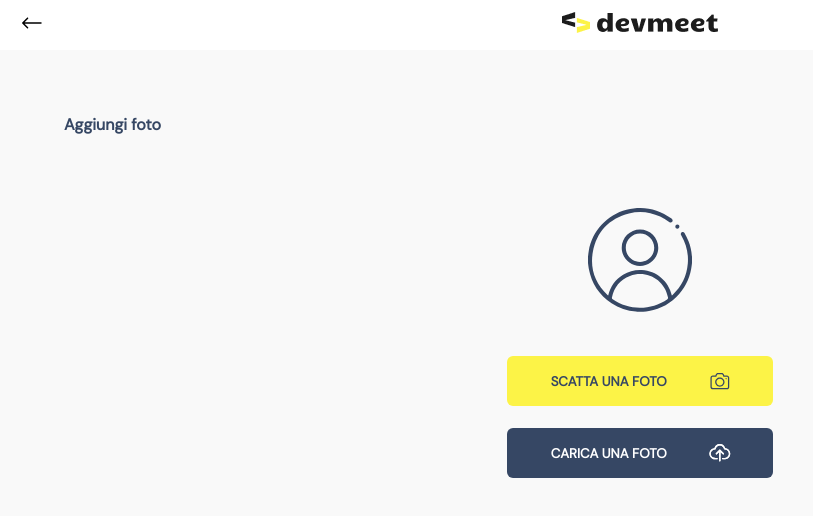
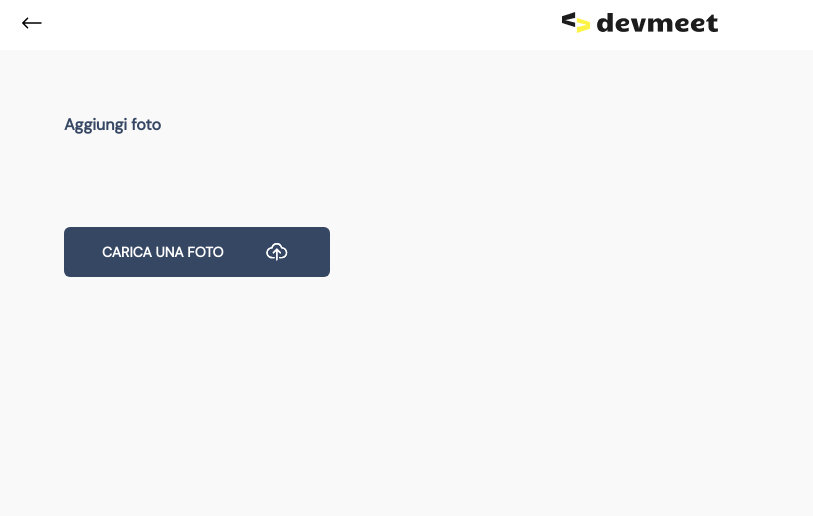
Before and after one commit to Emiliano-S/devmeet, a React (Create React App) app: page /signUp/regUser/addPhoto in a window 1280 px wide. Shown: the top 516 px of the page, without its empty margins (0-813 px from the left). Built offline with nearby package versions, Linux system fonts and the light colour scheme; no server answers; the HTML template or start-up script is replaced by a standard one.

Commit message:
cambio upload

```diff
--- a/src/components/AddPhoto.js
+++ b/src/components/AddPhoto.js
@@ -2,62 +2,101 @@ import { Link } from "react-router-dom";
 import Button from "./Button";
 import MakePhotoButton from "./MakePhotoButton";
 import UploadButtonPhoto from "./UploadButtonPhoto";
-import Logoholder from '../assets/svg/Logoholder.svg'
+import Logoholder from "../assets/svg/Logoholder.svg";
+import UploadAndDisplayImage from "./UploadPhoto";
 export function AddPhoto({ user, company }) {
   return (
-        <div style={{ margin: "5%", display: "flex", flexDirection: "column", height: "100%", }} className="PhotoContainer">
-            {user &&
-                <div style={{
-                    width: '100%',
+    <div
+      style={{
+        padding: "5%",
         display: "flex",
         flexDirection: "column",
-                }}>
-                    <div style={{
+        height: "100%",
+      }}
+      className="PhotoContainer"
+    >
+      {user && (
+        <div
+          style={{
+            width: "100%",
+            display: "flex",
+            flexDirection: "column",
+          }}
+        >
+          <div
+            style={{
               display: "flex",
               width: "100%",
               justifycontent: "flex-start",
-                        marginBottom: "50px"
-                    }}>
+              marginBottom: "50px",
+            }}
+          >
             <div>
-                            <p style={{ color: "#364764", fontWeight: "bold" }}>Aggiungi foto</p>
+              <p style={{ color: "#364764", fontWeight: "bold" }}>
+                Aggiungi foto
+              </p>
             </div>
           </div>
-                    <MakePhotoButton
-                        bgColor={'#FCF347'}
-                        text={'SCATTA UNA FOTO'}
-                        textColor={'#364764'}
-                        textClicked={'SCATTA UNA FOTO'}
-                        registration user />
-                    <UploadButtonPhoto registration user
-                        bgColor={'#364764'}
-                        textColor={'white'}
-                        text={'CARICA UNA FOTO'}
-                        textClicked={'CONTINUA'} />
-                </div>}
 
-            {company &&
-                <div style={{
-                    width: '100%',
+          {/* <MakePhotoButton
+            bgColor={"#FCF347"}
+            text={"SCATTA UNA FOTO"}
+            textColor={"#364764"}
+            textClicked={"SCATTA UNA FOTO"}
+            registration
+            user
+          /> */}
+          <UploadAndDisplayImage
+            registration
+            user
+            bgColor={"#364764"}
+            textColor={"white"}
+            text={"CARICA UNA FOTO"}
+            textClicked={"CONTINUA"}
+          />
+          {/* <UploadButtonPhoto
+            registration
+            user
+            bgColor={"#364764"}
+            textColor={"white"}
+            text={"CARICA UNA FOTO"}
+            textClicked={"CONTINUA"}
+          /> */}
+        </div>
+      )}
+
+      {company && (
+        <div
+          style={{
+            width: "100%",
             display: "flex",
             flexDirection: "column",
-                }}>
-                    <div style={{
+          }}
+        >
+          <div
+            style={{
               display: "flex",
               width: "100%",
               justifycontent: "flex-start",
-                        marginBottom: "50px"
-                    }}>
+              marginBottom: "50px",
+            }}
+          >
             <div>
-                            <p style={{ color: "#364764", fontWeight: "bold" }}>Aggiungi logo aziendale</p>
+              <p style={{ color: "#364764", fontWeight: "bold" }}>
+                Aggiungi logo aziendale
+              </p>
             </div>
           </div>
-                    <UploadButtonPhoto registration company
-                        bgColor={'#FCF347'}
-                        text={'CARICA UN LOGO'}
-                        textColor={'#364764'}
-                        textClicked={'CONTINUA'}
+          <UploadButtonPhoto
+            registration
+            company
+            bgColor={"#FCF347"}
+            text={"CARICA UN LOGO"}
+            textColor={"#364764"}
+            textClicked={"CONTINUA"}
           />
-                </div>}
         </div>
-    )
+      )}
+    </div>
+  );
 }
--- a/src/components/MakePhotoButton.js
+++ b/src/components/MakePhotoButton.js
@@ -1,8 +1,6 @@
-import { useEffect, useRef, useState } from "react"
-import CloudWhite from '../assets/svg/CloudWhite.svg'
-import Camera from '../assets/svg/Camera.svg'
-import Placeholder from '../assets/svg/Placeholder.svg'
-import Logoholder from '../assets/svg/Logoholder.svg'
+import { useEffect, useRef, useState } from "react";
+import CloudWhite from "../assets/svg/CloudWhite.svg";
+import Camera from "../assets/svg/Camera.svg";
 
 const MakePhotoButton = ({
   wd,
@@ -13,9 +11,8 @@ const MakePhotoButton = ({
   textClicked,
   hg,
   user,
-  company
+  company,
 }) => {
-
   const [active, setActive] = useState(true);
   const [photo, setPhoto] = useState(true);
   const [camera, setCamera] = useState(true);
@@ -30,12 +27,12 @@ const MakePhotoButton = ({
   const getVideo = () => {
     navigator.mediaDevices
       .getUserMedia({ video: { width: 240, height: 240 } })
-      .then(stream => {
+      .then((stream) => {
         let video = videoRef.current;
         video.srcObject = stream;
         video.play();
       })
-      .catch(err => {
+      .catch((err) => {
         console.error("error:", err);
       });
   };
@@ -52,11 +49,7 @@ const MakePhotoButton = ({
     return setInterval(() => {
       ctx.drawImage(video, 0, 0, width, height);
     }, 200);
-
-
   };
-
-
 
   const takePhoto = () => {
     setPhoto(false);
@@ -78,17 +71,16 @@ const MakePhotoButton = ({
         strip.removeChild(strip.firstChild);
       }, 500);
       setTimeout(() => {
-        getVideo()
-        setCamera(true)
+        getVideo();
+        setCamera(true);
       }, 600);
       console.log("cameraON");
       setPhoto(true);
     } else {
       setCamera(false);
       strip.insertBefore(link, strip.firstChild);
-      console.log("cameraoff")
+      console.log("cameraoff");
     }
-
   };
 
   const handleButtonClick = () => {
@@ -97,125 +89,200 @@ const MakePhotoButton = ({
   };
 
   const handleButtonClicked = () => {
-    getVideo();
     setActive(true);
     setCamera(true);
-  }
+  };
 
   return (
-    <div style={{ width: '100%', display: "flex", justifyContent: "center", marginTop: '22px' }}>
-      {active && <>
-        <div style={{ display: "flex", flexDirection: "column", alignItems: "center" }}>
-          {user && <div style={{ display: "flex", justifyContent: "center", paddingBottom: "44px", borderRadius: "5px" }}>
-            <img src={Placeholder} />
-          </div>}
-          {company && <div style={{ display: "flex", justifyContent: "center", paddingBottom: "44px", borderRadius: "5px" }}>
-            <img src={Logoholder} />
-          </div>}
+    <div
+      style={{
+        width: "100%",
+        display: "flex",
+        justifyContent: "center",
+        marginTop: "22px",
+      }}
+    >
+      {active && (
+        <>
+          <div
+            style={{
+              display: "flex",
+              flexDirection: "column",
+              alignItems: "center",
+            }}
+          >
             <button
               onClick={handleButtonClick}
               style={{
-              display: 'flex',
-              alignItems: 'center',
+                display: "flex",
+                alignItems: "center",
                 backgroundColor: bgColor,
-              width: '266px',
+                width: "266px",
                 color: textColor,
                 fontWeight: wg,
                 borderRadius: "6px",
-              height: '50px',
+                height: "50px",
                 border: "none",
                 cursor: "pointer",
                 marginBottom: "22px",
               }}
             >
-            <div style={{ width: '60%', display: 'flex', justifyContent: 'flex-end', fontWeight: "bold" }}>
+              <div
+                style={{
+                  width: "60%",
+                  display: "flex",
+                  justifyContent: "flex-end",
+                  fontWeight: "bold",
+                }}
+              >
                 {text}
               </div>
-            <div style={{ width: '40%', display: 'flex', justifyContent: 'center' }}>
+              <div
+                style={{
+                  width: "40%",
+                  display: "flex",
+                  justifyContent: "center",
+                }}
+              >
                 <img src={Camera} alt="+" />
               </div>
             </button>
           </div>
-      </>}
-      {!active &&
-        <div style={{ display: "flex", flexDirection: "column", alignItems: "center" }}>
+        </>
+      )}
+      {!active && (
+        <div
+          style={{
+            display: "flex",
+            flexDirection: "column",
+            alignItems: "center",
+          }}
+        >
           <>
-            {camera &&
-              <div style={{ display: "block", width: "300",  marginBottom: "20px", }}>
-                <video onCanPlay={() => paintToCanvas()} ref={videoRef} style={{ display: "block", borderRadius: "50%" }} />
+            {camera && (
+              <div
+                style={{ display: "block", width: "300", marginBottom: "20px" }}
+              >
+                <video
+                  onCanPlay={() => paintToCanvas()}
+                  ref={videoRef}
+                  style={{ display: "block", borderRadius: "50%" }}
+                />
                 <canvas ref={photoRef} style={{ display: "none" }} />
-              </div>}
-            {!camera &&
+              </div>
+            )}
+            {!camera && (
               <>
-                <div style={{ display: "none", width: "400",}}>
-                  <video onCanPlay={() => paintToCanvas()} ref={videoRef} style={{ display: "none" }} />
-                  <canvas ref={photoRef} style={{ display: "none",}} />
+                <div style={{ display: "none", width: "400" }}>
+                  <video
+                    onCanPlay={() => paintToCanvas()}
+                    ref={videoRef}
+                    style={{ display: "none" }}
+                  />
+                  <canvas ref={photoRef} style={{ display: "none" }} />
                 </div>
               </>
-            }
-            <div style={{height: "240", width: "240", borderRadius: "50%"}}>
-              <div style={{height: "240", width: "240", marginBottom: "22px"}} ref={stripRef}  />
+            )}
+            <div style={{ height: "240", width: "240", borderRadius: "50%" }}>
+              <div
+                style={{ height: "240", width: "240", marginBottom: "22px" }}
+                ref={stripRef}
+              />
             </div>
             <button
               onClick={takePhoto}
               style={{
-                display: 'flex',
-                alignItems: 'center',
+                display: "flex",
+                alignItems: "center",
                 backgroundColor: bgColor,
-                width: '266px',
+                width: "266px",
                 color: textColor,
                 fontWeight: wg,
                 borderRadius: "6px",
-                height: '50px',
+                height: "50px",
                 border: "none",
                 cursor: "pointer",
-                marginBottom: "22px"
+                marginBottom: "22px",
               }}
             >
-              {photo &&
-                <div style={{ width: '60%', display: 'flex', justifyContent: 'flex-end', fontWeight: "bold",  }}>
+              {photo && (
+                <div
+                  style={{
+                    width: "60%",
+                    display: "flex",
+                    justifyContent: "flex-end",
+                    fontWeight: "bold",
+                  }}
+                >
                   SCATTA
                 </div>
-              }
-              {!photo &&
-                <div style={{ width: '60%', display: 'flex', justifyContent: 'flex-end', fontWeight: "bold" }}>
+              )}
+              {!photo && (
+                <div
+                  style={{
+                    width: "60%",
+                    display: "flex",
+                    justifyContent: "flex-end",
+                    fontWeight: "bold",
+                  }}
+                >
                   SCATTA DI NUOVO
                 </div>
-              }
-              <div style={{ width: '40%', display: 'flex', justifyContent: 'center' }}>
+              )}
+              <div
+                style={{
+                  width: "40%",
+                  display: "flex",
+                  justifyContent: "center",
+                }}
+              >
                 <img src={Camera} alt="-" />
               </div>
             </button>
-            {!photo &&
+            {!photo && (
               <button
                 onClick={takePhoto}
                 style={{
-                  display: 'flex',
-                  alignItems: 'center',
+                  display: "flex",
+                  alignItems: "center",
                   backgroundColor: bgColor,
-                  width: '266px',
+                  width: "266px",
                   color: textColor,
                   fontWeight: wg,
                   borderRadius: "6px",
-                  height: '50px',
+                  height: "50px",
                   border: "none",
                   cursor: "pointer",
-                  marginBottom: "22px"
+                  marginBottom: "22px",
                 }}
               >
-                <div style={{ width: '60%', display: 'flex', justifyContent: 'center', fontWeight: "bold", paddingLeft: "40px" }}>
+                <div
+                  style={{
+                    width: "60%",
+                    display: "flex",
+                    justifyContent: "center",
+                    fontWeight: "bold",
+                    paddingLeft: "40px",
+                  }}
+                >
                   SALVA
                 </div>
-                <div style={{ width: '40%', display: 'flex', justifyContent: 'center' }}>
+                <div
+                  style={{
+                    width: "40%",
+                    display: "flex",
+                    justifyContent: "center",
+                  }}
+                >
                   <img src={CloudWhite} alt="-" />
                 </div>
-              </button>}
+              </button>
+            )}
           </>
         </div>
-      }
+      )}
     </div>
-  )
-}
+  );
+};
 
-
-export default MakePhotoButton
+export default MakePhotoButton;
--- a/src/components/UploadButtonPhoto.js
+++ b/src/components/UploadButtonPhoto.js
@@ -1,13 +1,13 @@
-import { useState } from "react"
-import UserPicture from '../assets/img/userPicture/MarioVerde.png'
-import LogoAzienda from '../assets/img/userPicture/meta.webp'
-import Placeholder from '../assets/svg/Placeholder.svg'
-import Logoholder from '../assets/svg/Logoholder.svg'
-import CloudWhite from '../assets/svg/CloudWhite.svg'
-import Remove from '../assets/svg/Remove.svg'
-import xRemove from '../assets/svg/xRemove.svg'
-import { Link } from "react-router-dom"
-import Button from "./Button"
+import { useState } from "react";
+import UserPicture from "../assets/img/userPicture/MarioVerde.png";
+import LogoAzienda from "../assets/img/userPicture/meta.webp";
+import Placeholder from "../assets/svg/Placeholder.svg";
+import Logoholder from "../assets/svg/Logoholder.svg";
+import CloudWhite from "../assets/svg/CloudWhite.svg";
+import Remove from "../assets/svg/Remove.svg";
+import xRemove from "../assets/svg/xRemove.svg";
+import { Link } from "react-router-dom";
+import Button from "./Button";
 
 const UploadButtonPhoto = ({
   wd,
@@ -18,9 +18,8 @@ const UploadButtonPhoto = ({
   textClicked,
   hg,
   user,
-  company
+  company,
 }) => {
-
   const [active, setActive] = useState(true);
 
   const handleButtonClick = () => {
@@ -29,91 +28,185 @@ const UploadButtonPhoto = ({
 
   const handleButtonClicked = () => {
     setActive(true);
-  }
+  };
   return (
-    <div style={{ width: '100%', display: "flex", flexDirection: "column", justifyContent: "center", marginBottom: "300px" }}>
-      {active &&
+    <div
+      style={{
+        width: "100%",
+        display: "flex",
+        flexDirection: "column",
+        justifyContent: "center",
+        marginBottom: "300px",
+      }}
+    >
+      {active && (
         <>
-          <div style={{ display: "flex", flexDirection: "column", alignItems: "center", }}>
-            {company &&
+          <div
+            style={{
+              display: "flex",
+              flexDirection: "column",
+              alignItems: "center",
+            }}
+          >
+            {company && (
               <>
-                <div style={{ maxWidth: "fit-content", maxHeight: "fit-content", marginBottom: "22px", borderRadius: "50%" }} >
-                  <img style={{ width: "95px", marginBottom: "22px" }} src={Logoholder} alt="LogoAzienda" />
+                <div
+                  style={{
+                    maxWidth: "fit-content",
+                    maxHeight: "fit-content",
+                    marginBottom: "22px",
+                    borderRadius: "50%",
+                  }}
+                >
+                  <img
+                    style={{ width: "95px", marginBottom: "22px" }}
+                    src={Logoholder}
+                    alt="LogoAzienda"
+                  />
                 </div>
               </>
-            }
-            <button
-              onClick={handleButtonClick}
+            )}
+            <label
               style={{
-                display: 'flex',
-                alignItems: 'center',
+                display: "flex",
+                alignItems: "center",
                 backgroundColor: bgColor,
-                width: '266px',
+                width: "266px",
                 color: textColor,
-                fontWeight: wg,
                 borderRadius: "6px",
-                height: '50px',
+                height: "50px",
                 border: "none",
                 cursor: "pointer",
               }}
             >
-              <div style={{ width: '60%', display: 'flex', justifyContent: 'flex-end', fontWeight: "bold" }}>
+              <input
+                onChange={handleButtonClick}
+                // style={{ display: "none" }}
+                type={"file"}
+                accept="image/*"
+              />
+              <div
+                style={{
+                  width: "60%",
+                  display: "flex",
+                  justifyContent: "flex-end",
+                  fontWeight: "bold",
+                  fontSize: "14px",
+                }}
+              >
                 {text}
               </div>
-              <div style={{ width: '40%', display: 'flex', justifyContent: 'center', }}>
+              <div
+                style={{
+                  width: "40%",
+                  display: "flex",
+                  justifyContent: "center",
+                }}
+              >
                 <img src={CloudWhite} alt="+" />
               </div>
-            </button>
-            {company &&
+            </label>
+            {company && (
               <div style={{ marginTop: "250px" }}>
-                <Link to='/signUp/Addphoto/#'>
-                  <Button lowOp text={'CARICA IN SEGUITO'} bgColor={'#FCF347'} textColor={'#364764'} wd={'266px'} hg={'50px'} wg={'bold'} />
+                <Link to="/signUp/Addphoto/#">
+                  <Button
+                    lowOp
+                    text={"CARICA IN SEGUITO"}
+                    bgColor={"#FCF347"}
+                    textColor={"#364764"}
+                    wd={"266px"}
+                    hg={"50px"}
+                    wg={"bold"}
+                  />
                 </Link>
-              </div>}
+              </div>
+            )}
           </div>
-
-        </>}
-      {!active &&
+        </>
+      )}
+      {!active && (
         <>
-          <div style={{ display: "flex", flexDirection: "column", alignItems: "center", }}>
-            {company &&
+          <div
+            style={{
+              display: "flex",
+              flexDirection: "column",
+              alignItems: "center",
+            }}
+          >
+            {company && (
               <>
-                <div className="ContainerLogo" style={{ width: "312px", height: "100%" }}>
-                  <div style={{display: "flex", width: "100%", justifyContent: "flex-end"}}>
+                <div
+                  className="ContainerLogo"
+                  style={{ width: "312px", height: "100%" }}
+                >
+                  <div
+                    style={{
+                      display: "flex",
+                      width: "100%",
+                      justifyContent: "flex-end",
+                    }}
+                  >
                     <button
                       onClick={handleButtonClicked}
                       style={{
-                        display: 'flex',
-                        alignItems: 'center',
-                        justifyContent: 'center',
+                        display: "flex",
+                        alignItems: "center",
+                        justifyContent: "center",
                         backgroundColor: bgColor,
-                        width: '30px',
+                        width: "30px",
                         color: textColor,
                         fontWeight: wg,
                         borderRadius: "1px",
-                        height: '30px',
+                        height: "30px",
                         border: "none",
                         cursor: "pointer",
                       }}
                     >
-                      <div style={{ width: '40%', display: 'flex', justifyContent: 'center', alignItems: "center" }}>
+                      <div
+                        style={{
+                          width: "40%",
+                          display: "flex",
+                          justifyContent: "center",
+                          alignItems: "center",
+                        }}
+                      >
                         <img src={xRemove} alt="x" />
                       </div>
                     </button>
                   </div>
-                  <div style={{ maxWidth: "fit-content", maxHeight: "fit-content", marginBottom: "22px", borderRadius: "50%" }} >
-                    <img style={{ width: "312px", height: "309px" }} src={LogoAzienda} alt="LogoAzienda" />
+                  <div
+                    style={{
+                      maxWidth: "fit-content",
+                      maxHeight: "fit-content",
+                      marginBottom: "22px",
+                      borderRadius: "50%",
+                    }}
+                  >
+                    <img
+                      style={{ width: "312px", height: "309px" }}
+                      src={LogoAzienda}
+                      alt="LogoAzienda"
+                    />
                   </div>
                 </div>
-              </>}
-            <Link to='/signUp/Addphoto/#'>
-              <Button lowOp text={'CONTINUA'} bgColor={'#FCF347'} textColor={'#364764'} wd={'266px'} hg={'50px'} wg={'bold'} />
+              </>
+            )}
+            <Link to="/signUp/Addphoto/#">
+              <Button
+                lowOp
+                text={"CONTINUA"}
+                bgColor={"#FCF347"}
+                textColor={"#364764"}
+                wd={"266px"}
+                hg={"50px"}
+                wg={"bold"}
+              />
             </Link>
           </div>
         </>
-      }
+      )}
     </div>
-  )
-}
+  );
+};
 
-export default UploadButtonPhoto
+export default UploadButtonPhoto;
--- /dev/null
+++ b/src/components/UploadPhoto.js
@@ -0,0 +1,104 @@
+import React, { useState } from "react";
+import { Link } from "react-router-dom";
+import Button from "./Button";
+import CloudWhite from "../assets/svg/CloudWhite.svg";
+
+const UploadAndDisplayImage = ({
+  wd,
+  bgColor,
+  text,
+  textColor,
+  wg,
+  textClicked,
+  hg,
+  user,
+}) => {
+  const [selectedImage, setSelectedImage] = useState(null);
+
+  return (
+    <div
+      style={{
+        width: "100%",
+        display: "flex",
+        flexDirection: "column",
+        justifyContent: "center",
+        marginBottom: "300px",
+      }}
+    >
+      {selectedImage && (
+        <div>
+          <img
+            alt="not fount"
+            width={"250px"}
+            src={URL.createObjectURL(selectedImage)}
+          />
+          <br />
+          <button onClick={() => setSelectedImage(null)}>Remove</button>
+        </div>
+      )}
+      <br />
+
+      <br />
+      {selectedImage === null ? (
+        <label
+          style={{
+            display: "flex",
+            alignItems: "center",
+            backgroundColor: bgColor,
+            width: "266px",
+            color: textColor,
+            borderRadius: "6px",
+            height: "50px",
+            border: "none",
+            cursor: "pointer",
+          }}
+        >
+          <div
+            style={{
+              width: "60%",
+              display: "flex",
+              justifyContent: "flex-end",
+              fontWeight: "bold",
+              fontSize: "14px",
+            }}
+          >
+            {text}
+          </div>
+          <div
+            style={{
+              width: "40%",
+              display: "flex",
+              justifyContent: "center",
+            }}
+          >
+            <img src={CloudWhite} alt="+" />
+          </div>
+          <input
+            style={{ display: "none" }}
+            type="file"
+            name="myImage"
+            onChange={(event) => {
+              console.log(event.target.files[0]);
+              setSelectedImage(event.target.files[0]);
+              event.target.value = null;
+            }}
+          />
+        </label>
+      ) : (
+        <Link to="/signUp/Addphoto/#">
+          <Button
+            lowOp
+            text={"CONTINUA"}
+            bgColor={"#FCF347"}
+            textColor={"#364764"}
+            wd={"266px"}
+            hg={"50px"}
+            wg={"bold"}
+          />
+        </Link>
+      )}
+    </div>
+  );
+};
+
+export default UploadAndDisplayImage;
```
Lines whose indentation alone changed are shown as unchanged.
